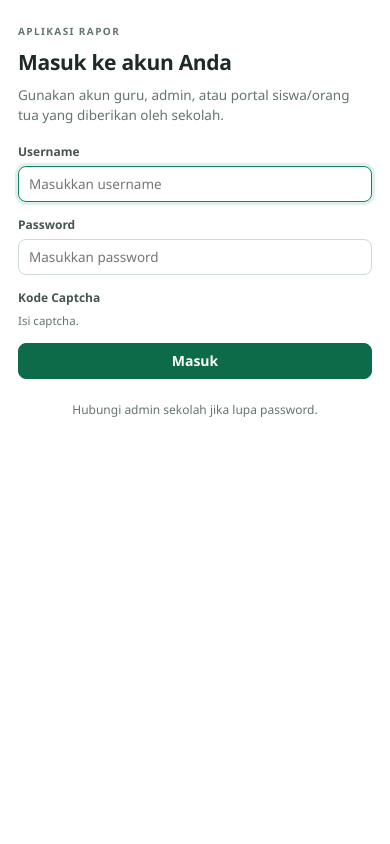
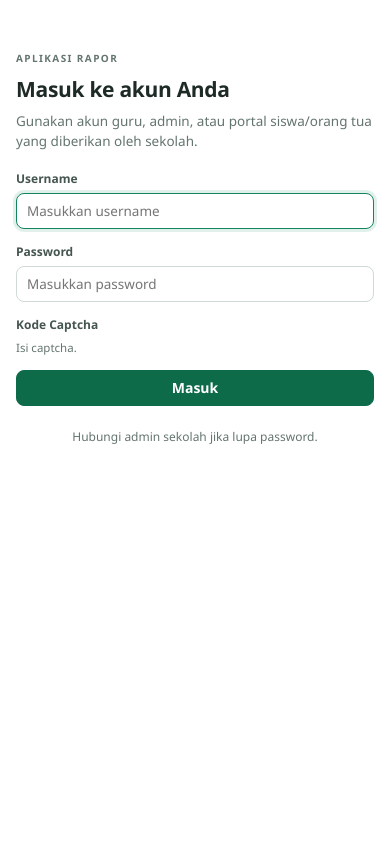
Before and after one commit to joearton/simple-rapor, a Django app: page /login/ in a window 390 px wide. Run offline with Django 5.2, Linux system fonts and the light colour scheme; data comes from the database, SQL or seed files in the repository; data that the repository does not hold is empty.

Commit message:
Perluas layout login mobile dan bust cache CSS
- Login satu kolom sampai lebar 1024px

- Kartu login memakai lebar penuh (maksimal 560px) di ponsel/tablet

- Versi query CSS agar browser tidak memakai cache lama

```diff
--- a/static/css/app.css
+++ b/static/css/app.css
@@ -728,3 +728,35 @@ table.data .sub { display: block; font-weight: 400; color: var(--muted); font-si
   .login-card h2 { font-size: 21px; }
   .sidebar .brand-text span { display: none; }
 }
+
+/* Login juga harus satu kolom pada ponsel lebar/tablet kecil. */
+@media screen and (max-width: 1024px) {
+  .login-wrap {
+    grid-template-columns: minmax(0, 1fr);
+    width: 100%;
+  }
+  .login-art { display: none; }
+  .login-panel {
+    width: 100%;
+    min-height: 100vh;
+    min-height: 100dvh;
+    padding: 28px 16px 36px;
+    align-items: flex-start;
+    justify-content: center;
+    padding-top: max(6vh, 30px);
+  }
+  .login-card {
+    width: 100%;
+    max-width: 560px;
+    min-width: 0;
+  }
+  .login-card .field input,
+  .login-card .field select {
+    width: 100%;
+  }
+  .captcha-field img.captcha {
+    width: 190px;
+    height: 58px;
+    object-fit: contain;
+  }
+}
--- a/templates/akademik/base.html
+++ b/templates/akademik/base.html
@@ -5,7 +5,7 @@
   <meta charset="utf-8">
   <meta name="viewport" content="width=device-width, initial-scale=1">
   <title>{% block title %}Aplikasi Rapor{% endblock %} &middot; {{ sekolah.nama|default:"Rapor Sekolah" }}</title>
-  <link rel="stylesheet" href="{% static 'css/app.css' %}">
+  <link rel="stylesheet" href="{% static 'css/app.css' %}?v=20261124c">
   {% block extra_css %}{% endblock %}
 </head>
 <body>
--- a/templates/akademik/login.html
+++ b/templates/akademik/login.html
@@ -4,7 +4,7 @@
   <meta charset="utf-8">
   <meta name="viewport" content="width=device-width, initial-scale=1">
   <title>Masuk &middot; {{ sekolah.nama|default:"Aplikasi Rapor" }}</title>
-  <link rel="stylesheet" href="{% static 'css/app.css' %}">
+  <link rel="stylesheet" href="{% static 'css/app.css' %}?v=20261124c">
 </head>
 <body>
 <svg width="0" height="0" style="position:absolute" aria-hidden="true">
--- a/templates/akademik/portal_base.html
+++ b/templates/akademik/portal_base.html
@@ -4,7 +4,7 @@
   <meta charset="utf-8">
   <meta name="viewport" content="width=device-width, initial-scale=1">
   <title>{% block title %}Portal Rapor{% endblock %} &middot; {{ sekolah.nama|default:"Rapor Sekolah" }}</title>
-  <link rel="stylesheet" href="{% static 'css/app.css' %}">
+  <link rel="stylesheet" href="{% static 'css/app.css' %}?v=20261124c">
 </head>
 <body>
 <header class="topbar" style="position:static">
--- a/templates/akademik/portal_rapor.html
+++ b/templates/akademik/portal_rapor.html
@@ -4,8 +4,8 @@
   <meta charset="utf-8">
   <meta name="viewport" content="width=device-width, initial-scale=1">
   <title>Rapor {{ student.nama }}</title>
-  <link rel="stylesheet" href="{% static 'css/app.css' %}">
-  <link rel="stylesheet" href="{% static 'css/rapor.css' %}">
+  <link rel="stylesheet" href="{% static 'css/app.css' %}?v=20261124c">
+  <link rel="stylesheet" href="{% static 'css/rapor.css' %}?v=20261124c">
   <style>@page { size: {{ school.lebar_kertas_mm }}mm {{ school.tinggi_kertas_mm }}mm; margin: 12mm 14mm; }</style>
 </head>
 <body class="rapor-page">
--- a/templates/akademik/rapor_pdf.html
+++ b/templates/akademik/rapor_pdf.html
@@ -3,8 +3,8 @@
 <head>
   <meta charset="utf-8">
   <title>Rapor {{ student.nama }}</title>
-  <link rel="stylesheet" href="{% static 'css/app.css' %}">
-  <link rel="stylesheet" href="{% static 'css/rapor.css' %}">
+  <link rel="stylesheet" href="{% static 'css/app.css' %}?v=20261124c">
+  <link rel="stylesheet" href="{% static 'css/rapor.css' %}?v=20261124c">
   <style>@page { size: {{ school.lebar_kertas_mm }}mm {{ school.tinggi_kertas_mm }}mm; margin: 12mm 14mm; }</style>
 </head>
 <body class="rapor-page">
--- a/templates/akademik/rapor_print.html
+++ b/templates/akademik/rapor_print.html
@@ -4,8 +4,8 @@
   <meta charset="utf-8">
   <meta name="viewport" content="width=device-width, initial-scale=1">
   <title>Rapor {{ student.nama }}</title>
-  <link rel="stylesheet" href="{% static 'css/app.css' %}">
-  <link rel="stylesheet" href="{% static 'css/rapor.css' %}">
+  <link rel="stylesheet" href="{% static 'css/app.css' %}?v=20261124c">
+  <link rel="stylesheet" href="{% static 'css/rapor.css' %}?v=20261124c">
   <style>@page { size: {{ school.lebar_kertas_mm }}mm {{ school.tinggi_kertas_mm }}mm; margin: 12mm 14mm; }</style>
 </head>
 <body class="rapor-page">
--- a/templates/akademik/rapor_sampul.html
+++ b/templates/akademik/rapor_sampul.html
@@ -4,8 +4,8 @@
   <meta charset="utf-8">
   <meta name="viewport" content="width=device-width, initial-scale=1">
   <title>Sampul Rapor {{ student.nama }}</title>
-  <link rel="stylesheet" href="{% static 'css/app.css' %}">
-  <link rel="stylesheet" href="{% static 'css/rapor.css' %}">
+  <link rel="stylesheet" href="{% static 'css/app.css' %}?v=20261124c">
+  <link rel="stylesheet" href="{% static 'css/rapor.css' %}?v=20261124c">
   <style>@page { size: {{ school.lebar_kertas_mm }}mm {{ school.tinggi_kertas_mm }}mm; margin: 12mm 14mm; }</style>
 </head>
 <body class="rapor-page">
--- a/templates/akademik/rapor_semua.html
+++ b/templates/akademik/rapor_semua.html
@@ -4,8 +4,8 @@
   <meta charset="utf-8">
   <meta name="viewport" content="width=device-width, initial-scale=1">
   <title>Cetak Semua Rapor</title>
-  <link rel="stylesheet" href="{% static 'css/app.css' %}">
-  <link rel="stylesheet" href="{% static 'css/rapor.css' %}">
+  <link rel="stylesheet" href="{% static 'css/app.css' %}?v=20261124c">
+  <link rel="stylesheet" href="{% static 'css/rapor.css' %}?v=20261124c">
   <style>@page { size: {{ school.lebar_kertas_mm }}mm {{ school.tinggi_kertas_mm }}mm; margin: 12mm 14mm; }</style>
 </head>
 <body class="rapor-page">
```
